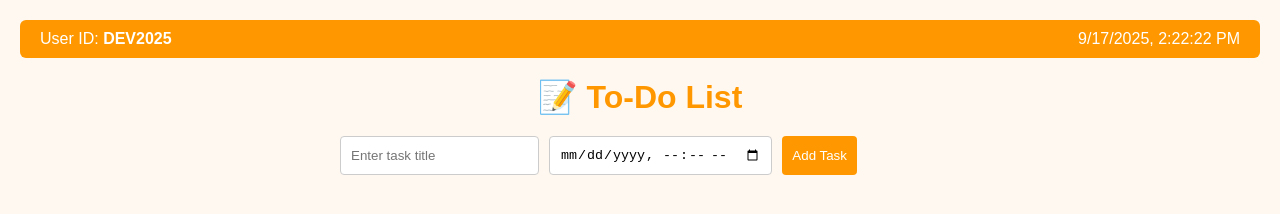
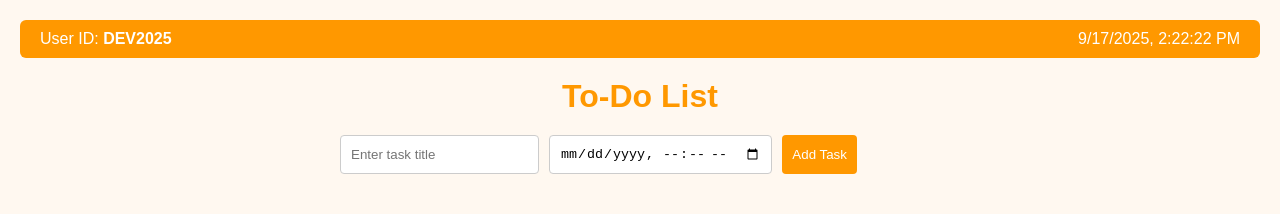
Before and after one commit to QuantumCoderJharkhand/Skillcraft-Intern, a plain HTML site: page index.html in a window 1280 px wide. Drawn offline with Linux system fonts and the light colour scheme.

Commit message:
Update index.html

```diff
--- a/index.html
+++ b/index.html
@@ -15,7 +15,7 @@
     </header>
 
     <main>
-        <h1>📝 To-Do List</h1>
+        <h1>To-Do List</h1>
         <form id="todo-form">
             <input type="text" id="taskInput" placeholder="Enter task title" required />
             <input type="datetime-local" id="dueDate" required />
@@ -28,4 +28,5 @@
     <script src="script.js"></script>
 </body>
 
+
 </html>
```
